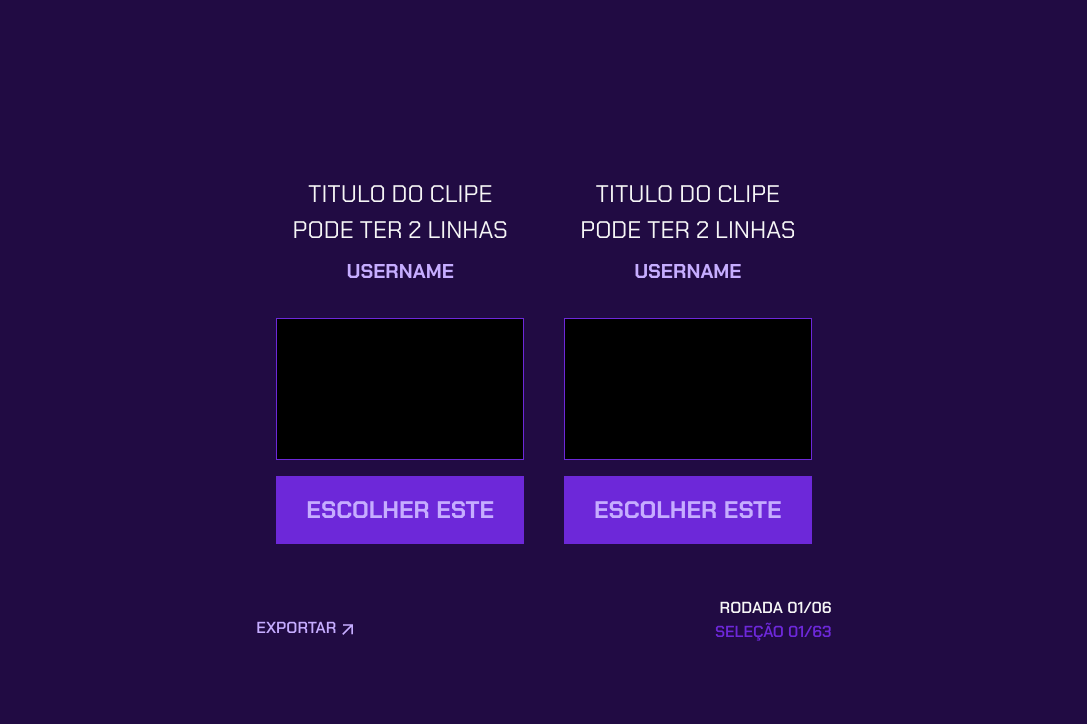
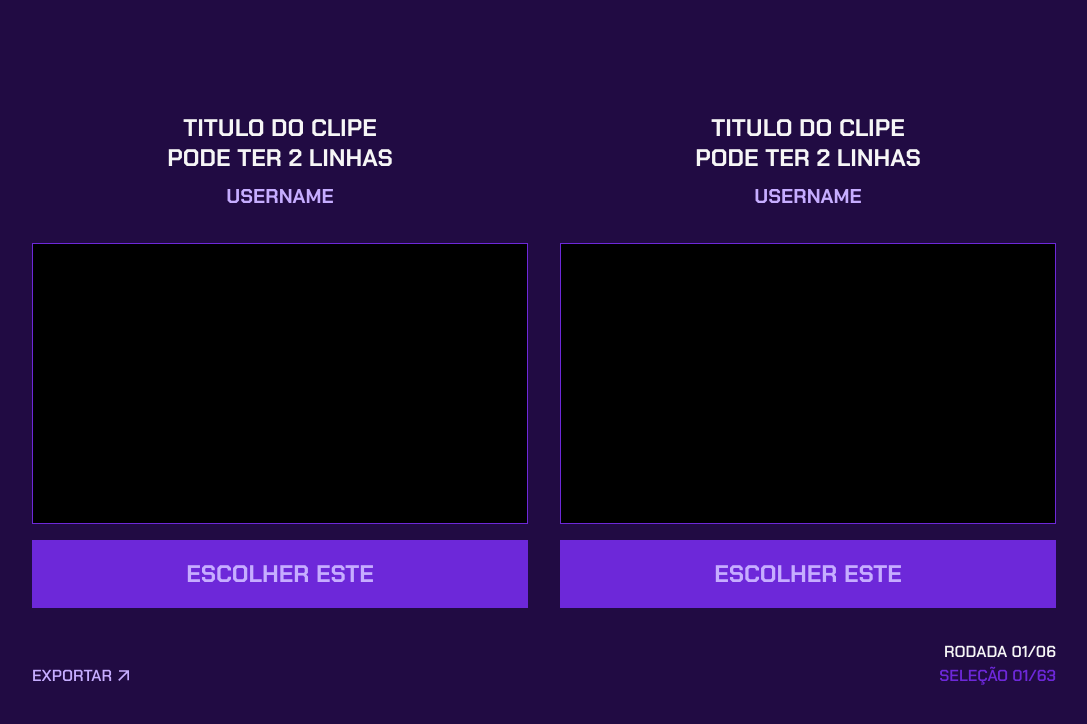
Before and after one commit to gabriersdev/battle-tube, a React (Vite) app: page / in a window 1280 px wide. Shown: the top 724 px of the page, without its empty margins (96-1183 px from the left). Built offline with nearby package versions, Linux system fonts and the light colour scheme.

Commit message:
feat: corrigindo layout

```diff
--- a/src/app.css
+++ b/src/app.css
@@ -16,6 +16,15 @@ body * {
   font-family: "Chakra Petch", 'sans-serif';
 }
 
+.app {
+  margin: 5rem 0;
+  width: 80vw;
+
+  @media screen and (max-width: 768px) {
+    width: 90vw;
+  }
+}
+
 .none {
   display: none;
 }
--- a/src/app.jsx
+++ b/src/app.jsx
@@ -1,11 +1,14 @@
+import Container from './components/container/Container'
+import Footer from "./components/footer/footer";
+
 import './app.css'
-import Container from './components/container/Container'
 
 function App() {
   return (
-    <>
+    <div className={"app"}>
       <Container/>
-    </>
+      <Footer/>
+    </div>
   )
 }
 
--- a/src/components/clip/clip.css
+++ b/src/components/clip/clip.css
@@ -5,6 +5,8 @@
 .clip-title {
   color: #F6F6F6;
   margin-bottom: 0.5rem;
+  font-weight: 700;
+  line-height: 1.25;
   font-size: 24px;
 }
 
--- a/src/components/clipContainer/clipContainer.css
+++ b/src/components/clipContainer/clipContainer.css
@@ -1,6 +1,5 @@
 .clip-container {
   flex: 1;
-  margin: 20px;
   text-align: center;
 }
 
--- a/src/components/container/container.css
+++ b/src/components/container/container.css
@@ -1,22 +1,12 @@
-.container {
-  width: 80vw;
-
-  /*@media (min-width: 576px) {*/
-  /*  width: 90vw;*/
-  /*}*/
-
-  /*@media (min-width: 768px) {*/
-  /*  width: 90vw;*/
-  /*}*/
-
-  /*@media (min-width: 1024px) {*/
-  /*  width: 70vw;*/
-  /*}*/
-}
-
 .container-clips {
   display: flex;
   justify-content: space-between;
   flex-wrap: wrap;
   align-items: center;
+  gap: 2rem;
+  flex: 1;
+
+  @media screen and (max-width: 768px) {
+    display: block;
+  }
 }
--- a/src/components/container/container.jsx
+++ b/src/components/container/container.jsx
@@ -1,18 +1,16 @@
-import Footer from "../footer/footer";
 import ClipContainer from "../clipContainer/clipContainer";
 
 import './container.css'
 
 const Container = () => {
   return (
-    <div className="container">
+    <main className="container">
       <h1 className={"none"}>ESCOLHA UM CLIPE</h1>
       <div className={"container-clips"}>
         <ClipContainer/>
         <ClipContainer/>
       </div>
-      <Footer/>
-    </div>
+    </main>
   )
 }
 
--- a/src/components/footer/footer.css
+++ b/src/components/footer/footer.css
@@ -2,6 +2,7 @@
   display: flex;
   justify-content: space-between;
   align-items: flex-end;
+  flex-wrap: wrap;
 }
 
 .footer * {
--- a/src/components/footer/footer.jsx
+++ b/src/components/footer/footer.jsx
@@ -24,7 +24,7 @@ const Footer = () => {
               <path d="m256-240-56-56 384-384H240v-80h480v480h-80v-344L256-240Z"/>
             </svg>
           </span>
-          <span style={{paddingBottom: '0.25rem'}}>EXPORTAR</span>
+          <span>EXPORTAR</span>
         </button>
       </div>
       <div className={" footer-right"}>
```
